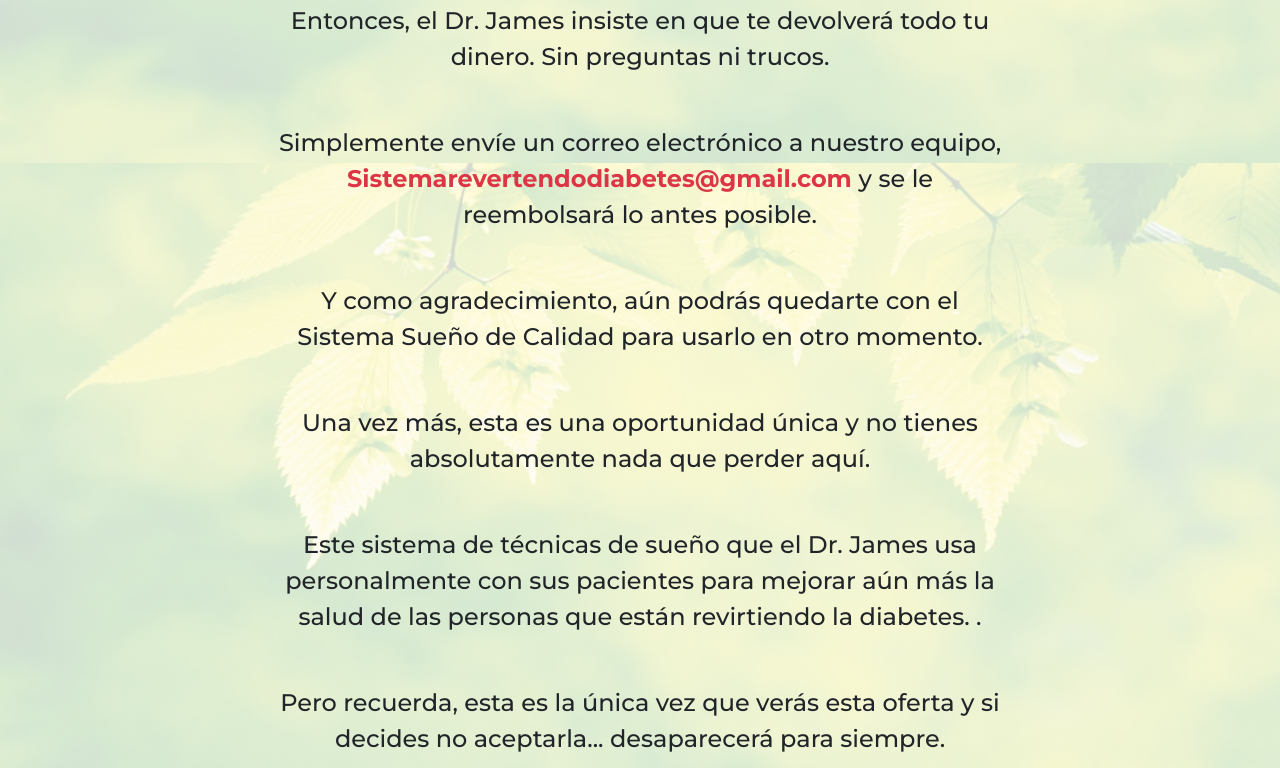
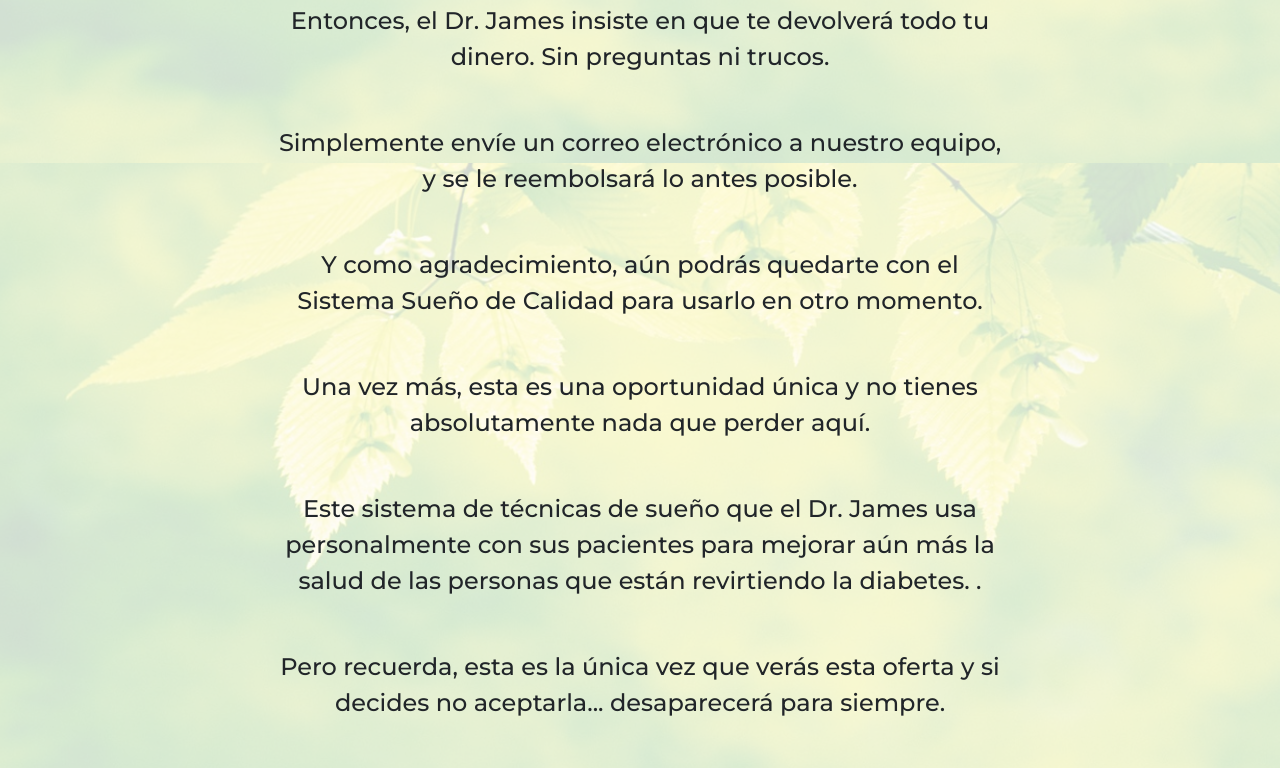
Before and after one commit to luizgbrito/sd, a plain HTML site: page upsell-2/index.html in a window 1280 px wide. Shown: the part 6237-7005 px from the top of the page. Drawn offline with nearby package versions, Linux system fonts and the light colour scheme; a script that the page names is missing.

Commit message:
Update index.html

```diff
--- a/upsell-2/index.html
+++ b/upsell-2/index.html
@@ -209,7 +209,7 @@ Upsell.Widget.show(opts);
           <p class="lead">Entonces, el Dr. James insiste en que te devolverá todo tu dinero. Sin preguntas ni trucos.
 
 </p>
-          <p class="lead">Simplemente envíe un correo electrónico a nuestro equipo, <span class="font-weight-bold text-danger"><a href="/cdn-cgi/l/email-protection" class="__cf_email__" data-cfemail="57043e2423323a3625322132252332393338333e36353223322417303a363e3b7934383a">[email&#160;protected]</a> </span>y se le reembolsará lo antes posible.
+          <p class="lead">Simplemente envíe un correo electrónico a nuestro equipo, y se le reembolsará lo antes posible.
 </p>
           <p class="lead">Y como agradecimiento, aún podrás quedarte con el Sistema Sueño de Calidad para usarlo en otro momento.
 
@@ -238,7 +238,6 @@ Upsell.Widget.show(opts);
         </div>
       </div>
     </div>
-    <script data-cfasync="false" src="/cdn-cgi/scripts/5c5dd728/cloudflare-static/email-decode.min.js"></script><script src="https://code.jquery.com/jquery-3.3.1.slim.min.js" integrity="sha384-q8i/X+965DzO0rT7abK41JStQIAqVgRVzpbzo5smXKp4YfRvH+8abtTE1Pi6jizo" crossorigin="anonymous"></script>
     <script src="https://cdnjs.cloudflare.com/ajax/libs/popper.js/1.14.3/umd/popper.min.js" integrity="sha384-ZMP7rVo3mIykV+2+9J3UJ46jBk0WLaUAdn689aCwoqbBJiSnjAK/l8WvCWPIPm49" crossorigin="anonymous"></script>
     <script src="https://stackpath.bootstrapcdn.com/bootstrap/4.1.3/js/bootstrap.min.js" integrity="sha384-ChfqqxuZUCnJSK3+MXmPNIyE6ZbWh2IMqE241rYiqJxyMiZ6OW/JmZQ5stwEULTy" crossorigin="anonymous"></script>
   </body>
```
